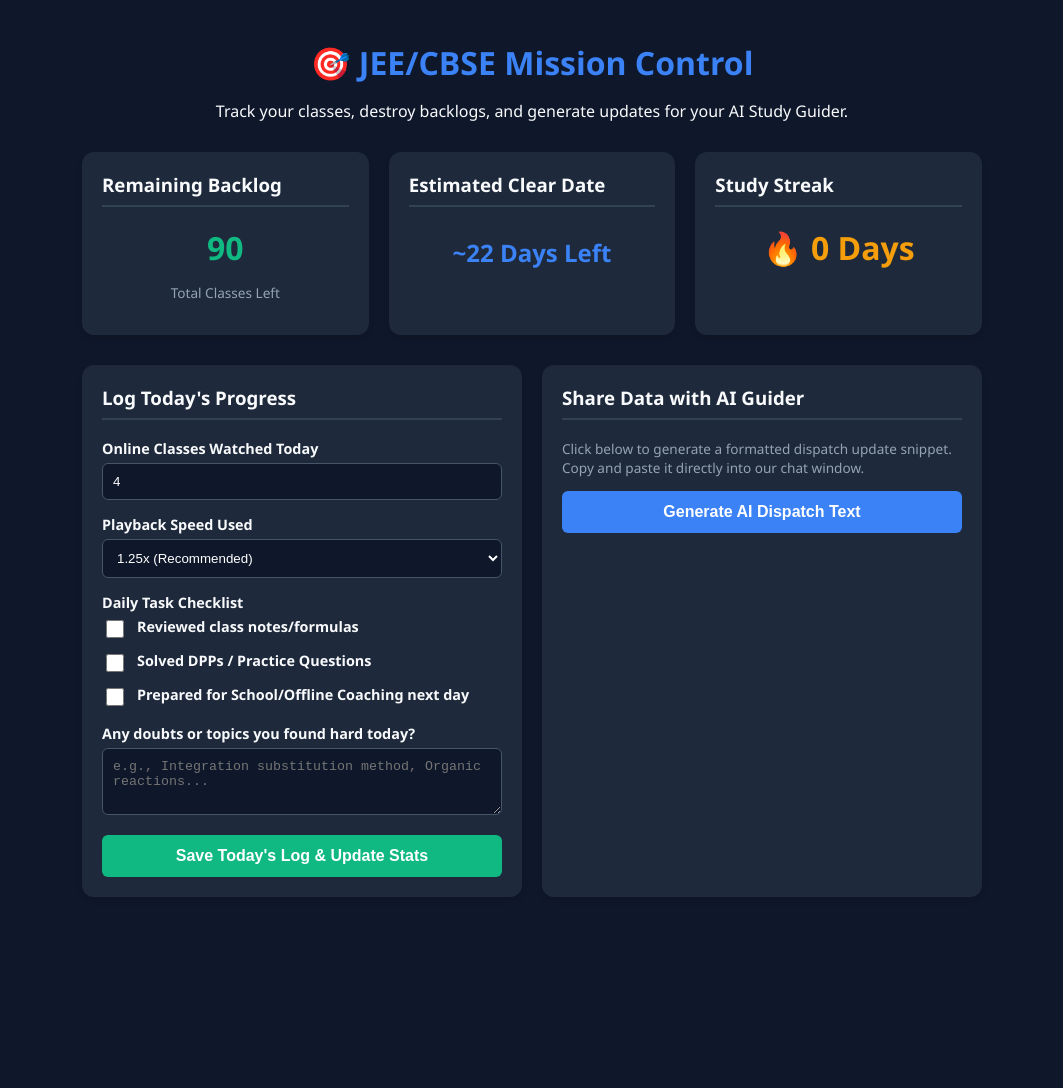
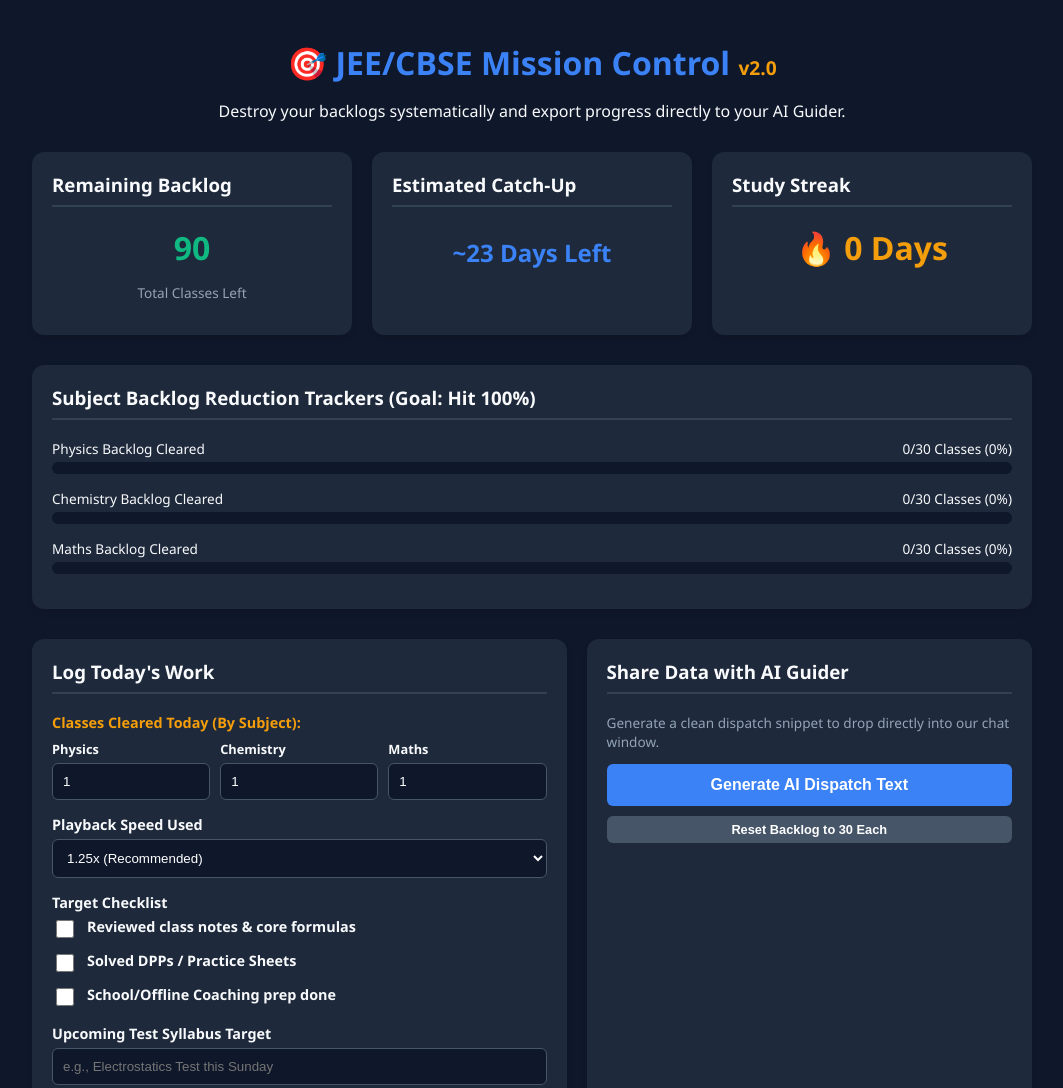
Before and after one commit to YUVRAJ0919/Progress, a plain HTML site: page index.html in a window 1280 px wide. Shown: the top 1088 px of the page, without its empty margins (108-1171 px from the left). Before the commit the page ends 947 px from the top, so only its background shows below. Drawn offline with Linux system fonts and the light colour scheme.

Commit message:
Update index.html

```diff
--- a/index.html
+++ b/index.html
@@ -3,7 +3,7 @@
 <head>
     <meta charset="UTF-8">
     <meta name="viewport" content="width=device-width, initial-scale=1.0">
-    <title>JEE/CBSE Backlog & Progress Tracker</title>
+    <title>JEE/CBSE Mission Control v2</title>
     <style>
         :root {
             --bg-color: #0f172a;
@@ -12,6 +12,7 @@
             --accent-color: #3b82f6;
             --success-color: #10b981;
             --danger-color: #ef4444;
+            --warning-color: #f59e0b;
         }
 
         body {
@@ -23,7 +24,7 @@
         }
 
         .container {
-            max-width: 900px;
+            max-width: 1000px;
             margin: 0 auto;
         }
 
@@ -36,7 +37,7 @@
 
         .grid {
             display: grid;
-            grid-template-columns: repeat(auto-fit, minmax(250px, 1fr));
+            grid-template-columns: repeat(auto-fit, minmax(220px, 1fr));
             gap: 20px;
             margin-bottom: 30px;
         }
@@ -62,6 +63,13 @@
             margin-bottom: 15px;
         }
 
+        .sub-input-grid {
+            display: grid;
+            grid-template-columns: repeat(3, 1fr);
+            gap: 10px;
+            margin-bottom: 15px;
+        }
+
         label {
             display: block;
             margin-bottom: 5px;
@@ -69,7 +77,7 @@
             font-size: 0.9rem;
         }
 
-        input[type="number"], select, textarea {
+        input[type="number"], input[type="text"], select, textarea {
             width: 100%;
             padding: 10px;
             background: #0f172a;
@@ -109,6 +117,32 @@
         .btn-success { background-color: var(--success-color); }
         .btn-success:hover { background-color: #059669; }
 
+        .btn-secondary { background-color: #475569; margin-top: 10px;}
+        .btn-secondary:hover { background-color: #334155; }
+
+        /* PROGRESS BAR STYLES */
+        .progress-container {
+            margin-bottom: 15px;
+        }
+        .progress-label {
+            display: flex;
+            justify-content: space-between;
+            font-size: 0.85rem;
+            margin-bottom: 4px;
+        }
+        .progress-bar-bg {
+            background-color: #0f172a;
+            border-radius: 8px;
+            height: 12px;
+            width: 100%;
+            overflow: hidden;
+        }
+        .progress-bar-fill {
+            height: 100%;
+            width: 0%;
+            transition: width 0.5s ease-in-out;
+        }
+
         .output-box {
             background: #020617;
             border: 1px dashed var(--accent-color);
@@ -125,11 +159,10 @@
 
 <div class="container">
     <header>
-        <h1>🎯 JEE/CBSE Mission Control</h1>
-        <p>Track your classes, destroy backlogs, and generate updates for your AI Study Guider.</p>
+        <h1>🎯 JEE/CBSE Mission Control <span style="font-size: 1.2rem; color: var(--warning-color);">v2.0</span></h1>
+        <p>Destroy your backlogs systematically and export progress directly to your AI Guider.</p>
     </header>
 
-    <!-- LIVE METRICS BOARD -->
     <div class="grid">
         <div class="card">
             <h3>Remaining Backlog</h3>
@@ -137,23 +170,49 @@
             <p style="text-align: center; font-size: 0.85rem; color: #94a3b8;">Total Classes Left</p>
         </div>
         <div class="card">
-            <h3>Estimated Clear Date</h3>
+            <h3>Estimated Catch-Up</h3>
             <div class="stat-num" id="clearDateDisp" style="color: var(--accent-color); font-size: 1.5rem; padding-top: 10px;">Calculating...</div>
         </div>
         <div class="card">
             <h3>Study Streak</h3>
-            <div class="stat-num" id="streakDisp" style="color: #f59e0b;">🔥 0 Days</div>
+            <div class="stat-num" id="streakDisp" style="color: var(--warning-color);">🔥 0 Days</div>
         </div>
     </div>
 
-    <div class="grid" style="grid-template-columns: 1fr 1fr;">
-        <!-- INPUT FORM -->
+    <div class="card" style="margin-bottom: 30px;">
+        <h3>Subject Backlog Reduction Trackers (Goal: Hit 100%)</h3>
+        <div class="progress-container">
+            <div class="progress-label"><span>Physics Backlog Cleared</span><span id="pText">0/30 (0%)</span></div>
+            <div class="progress-bar-bg"><div id="pBar" class="progress-bar-fill" style="background-color: var(--accent-color);"></div></div>
+        </div>
+        <div class="progress-container">
+            <div class="progress-label"><span>Chemistry Backlog Cleared</span><span id="cText">0/30 (0%)</span></div>
+            <div class="progress-bar-bg"><div id="cBar" class="progress-bar-fill" style="background-color: var(--success-color);"></div></div>
+        </div>
+        <div class="progress-container">
+            <div class="progress-label"><span>Maths Backlog Cleared</span><span id="mText">0/30 (0%)</span></div>
+            <div class="progress-bar-bg"><div id="mBar" class="progress-bar-fill" style="background-color: var(--warning-color);"></div></div>
+        </div>
+    </div>
+
+    <div style="display: grid; grid-template-columns: 1.2fr 1fr; gap: 20px;">
         <div class="card">
-            <h3>Log Today's Progress</h3>
+            <h3>Log Today's Work</h3>
 
-            <div class="form-group">
-                <label>Online Classes Watched Today</label>
-                <input type="number" id="classesWatched" value="4" min="0">
+            <label style="color: var(--warning-color); margin-bottom: 8px;">Classes Cleared Today (By Subject):</label>
+            <div class="sub-input-grid">
+                <div>
+                    <label style="font-size: 0.8rem;">Physics</label>
+                    <input type="number" id="pWatched" value="1" min="0">
+                </div>
+                <div>
+                    <label style="font-size: 0.8rem;">Chemistry</label>
+                    <input type="number" id="cWatched" value="1" min="0">
+                </div>
+                <div>
+                    <label style="font-size: 0.8rem;">Maths</label>
+                    <input type="number" id="mWatched" value="1" min="0">
+                </div>
             </div>
 
             <div class="form-group">
@@ -167,81 +226,105 @@
             </div>
 
             <div class="form-group">
-                <label>Daily Task Checklist</label>
+                <label>Target Checklist</label>
                 <div class="checkbox-group">
-                    <input type="checkbox" id="chkNotes"> <label for="chkNotes">Reviewed class notes/formulas</label>
+                    <input type="checkbox" id="chkNotes"> <label for="chkNotes">Reviewed class notes & core formulas</label>
                 </div>
                 <div class="checkbox-group">
-                    <input type="checkbox" id="chkDpp"> <label for="chkDpp">Solved DPPs / Practice Questions</label>
+                    <input type="checkbox" id="chkDpp"> <label for="chkDpp">Solved DPPs / Practice Sheets</label>
                 </div>
                 <div class="checkbox-group">
-                    <input type="checkbox" id="chkSchool"> <label for="chkSchool">Prepared for School/Offline Coaching next day</label>
+                    <input type="checkbox" id="chkSchool"> <label for="chkSchool">School/Offline Coaching prep done</label>
                 </div>
             </div>
 
             <div class="form-group">
-                <label>Any doubts or topics you found hard today?</label>
-                <textarea id="doubts" rows="3" placeholder="e.g., Integration substitution method, Organic reactions..."></textarea>
+                <label>Upcoming Test Syllabus Target</label>
+                <input type="text" id="testTarget" placeholder="e.g., Electrostatics Test this Sunday">
             </div>
 
-            <button onclick="logProgress()" class="btn-success">Save Today's Log & Update Stats</button>
+            <div class="form-group">
+                <label>Critical Doubts or Hard Topics</label>
+                <textarea id="doubts" rows="2" placeholder="Any concepts you couldn't solve..."></textarea>
+            </div>
+
+            <button onclick="logProgress()" class="btn-success">Save Progress & Update Dashboards</button>
         </div>
 
-        <!-- AI BACKEND INTERFACE -->
         <div class="card">
             <h3>Share Data with AI Guider</h3>
-            <p style="font-size: 0.85rem; color: #94a3b8;">Click below to generate a formatted dispatch update snippet. Copy and paste it directly into our chat window.</p>
+            <p style="font-size: 0.85rem; color: #94a3b8;">Generate a clean dispatch snippet to drop directly into our chat window.</p>
             <button onclick="generateAiReport()">Generate AI Dispatch Text</button>
 
             <div id="outputContainer" style="display: none;">
-                <h4 style="margin-bottom: 5px; color: var(--accent-color);">📋 Copy this text:</h4>
+                <div style="display: flex; justify-content: space-between; align-items: center; margin-top: 15px;">
+                    <h4 style="margin: 0; color: var(--accent-color);">📋 Ready to Copy:</h4>
+                    <button onclick="copyToClipboard()" style="width: auto; padding: 5px 10px; font-size: 0.8rem;" id="copyBtn">Copy Text</button>
+                </div>
                 <div class="output-box" id="aiOutput"></div>
             </div>
+
+            <button onclick="resetData()" class="btn-secondary" style="font-size: 0.8rem; padding: 6px;">Reset Backlog to 30 Each</button>
         </div>
     </div>
 </div>
 
 <script>
-    // Initialize or load existing variables from LocalStorage so data persists on your Mac
-    let backlogData = JSON.parse(localStorage.getItem('jee_backlog_tracker')) || {
-        physics: 30,
-        chemistry: 30,
-        maths: 30,
+    // System Core Memory
+    let backlogData = JSON.parse(localStorage.getItem('jee_backlog_tracker_v2')) || {
+        physicsLeft: 30,
+        chemistryLeft: 30,
+        mathsLeft: 30,
         streak: 0,
         lastLoggedDate: null
     };
 
     function updateDashboard() {
-        const total = backlogData.physics + backlogData.chemistry + backlogData.maths;
-        document.getElementById('totalBacklogDisp').innerText = total;
+        const pLeft = backlogData.physicsLeft;
+        const cLeft = backlogData.chemistryLeft;
+        const mLeft = backlogData.mathsLeft;
+
+        const totalLeft = pLeft + cLeft + mLeft;
+        document.getElementById('totalBacklogDisp').innerText = totalLeft;
         document.getElementById('streakDisp').innerText = `🔥 ${backlogData.streak} Days`;
 
-        // Calculate estimated days left assuming 4 classes/day average on weekdays, more on weekends
-        const daysLeft = Math.ceil(total / 4.2);
-        if(total <= 0) {
-            document.getElementById('clearDateDisp').innerText = "🎉 Backlog Cleared!";
+        // Update Progress Bars based on initial baseline of 30 classes per subject
+        const pDone = 30 - pLeft;
+        const pPct = Math.round((pDone / 30) * 100);
+        document.getElementById('pBar').style.width = `${pPct}%`;
+        document.getElementById('pText').innerText = `${pDone}/30 Classes (${pPct}%)`;
+
+        const cDone = 30 - cLeft;
+        const cPct = Math.round((cDone / 30) * 100);
+        document.getElementById('cBar').style.width = `${cPct}%`;
+        document.getElementById('cText').innerText = `${cDone}/30 Classes (${cPct}%)`;
+
+        const mDone = 30 - mLeft;
+        const mPct = Math.round((mDone / 30) * 100);
+        document.getElementById('mBar').style.width = `${mPct}%`;
+        document.getElementById('mText').innerText = `${mDone}/30 Classes (${mPct}%)`;
+
+        // Estimate Days Left Assuming average 4 classes a day pacing
+        if(totalLeft <= 0) {
+            document.getElementById('clearDateDisp').innerText = "🎉 All Cleared!";
         } else {
-            document.getElementById('clearDateDisp').innerText = `~${daysLeft} Days Left`;
+            const daysEst = Math.ceil(totalLeft / 4);
+            document.getElementById('clearDateDisp').innerText = `~${daysEst} Days Left`;
         }
 
-        localStorage.setItem('jee_backlog_tracker', JSON.stringify(backlogData));
+        localStorage.setItem('jee_backlog_tracker_v2', JSON.stringify(backlogData));
     }
 
     function logProgress() {
-        const watched = parseInt(document.getElementById('classesWatched').value) || 0;
+        const pWatched = Math.max(0, parseInt(document.getElementById('pWatched').value) || 0);
+        const cWatched = Math.max(0, parseInt(document.getElementById('cWatched').value) || 0);
+        const mWatched = Math.max(0, parseInt(document.getElementById('mWatched').value) || 0);
 
-        // Subtract from total backlog evenly (or prioritize dynamically)
-        for(let i=0; i<watched; i++) {
-            if(backlogData.physics > backlogData.chemistry && backlogData.physics > backlogData.maths) {
-                backlogData.physics = Math.max(0, backlogData.physics - 1);
-            } else if(backlogData.chemistry > backlogData.maths) {
-                backlogData.chemistry = Math.max(0, backlogData.chemistry - 1);
-            } else {
-                backlogData.maths = Math.max(0, backlogData.maths - 1);
-            }
-        }
+        backlogData.physicsLeft = Math.max(0, backlogData.physicsLeft - pWatched);
+        backlogData.chemistryLeft = Math.max(0, backlogData.chemistryLeft - cWatched);
+        backlogData.mathsLeft = Math.max(0, backlogData.mathsLeft - mWatched);
 
-        // Streak logic
+        // Streak Engine
         const todayStr = new Date().toDateString();
         if (backlogData.lastLoggedDate !== todayStr) {
             backlogData.streak += 1;
@@ -249,47 +332,75 @@
         }
 
         updateDashboard();
-        alert("Progress logged successfully! Don't forget to generate your report to send to me.");
+
+        // Reset dynamic daily inputs back to default placeholder values
+        document.getElementById('pWatched').value = 0;
+        document.getElementById('cWatched').value = 0;
+        document.getElementById('mWatched').value = 0;
+
+        alert("Progress tracked and analytics saved!");
     }
 
     function generateAiReport() {
-        const watched = document.getElementById('classesWatched').value;
         const speed = document.getElementById('playbackSpeed').value;
         const notes = document.getElementById('chkNotes').checked ? "✅ Done" : "❌ Skipped";
         const dpp = document.getElementById('chkDpp').checked ? "✅ Done" : "❌ Skipped";
         const school = document.getElementById('chkSchool').checked ? "✅ Done" : "❌ Skipped";
-        const doubts = document.getElementById('doubts').value || "None! Kept up with everything.";
+        const testTarget = document.getElementById('testTarget').value || "None set";
+        const doubts = document.getElementById('doubts').value || "No major blockers today!";
 
-        const totalLeft = backlogData.physics + backlogData.chemistry + backlogData.maths;
-        const hoursSaved = (watched * 2) - ((watched * 2) / speed);
+        const totalLeft = backlogData.physicsLeft + backlogData.chemistryLeft + backlogData.mathsLeft;
 
-        const reportText = `PROGRESS REPORT DISPATCH
+        const reportText = `PROGRESS REPORT DISPATCH (v2)
 ------------------------------------
-• Backlog Classes Completed Today: ${watched} classes
-• Video Watch Speed Modifier: ${speed}x
-• Est. Self-Study Hours Saved: ${hoursSaved.toFixed(1)} hours
+• Current Streak: ${backlogData.streak} Days
+• Watch Speed Config: ${speed}x
 
-DAILY STRATEGY CHECKLIST:
-- Class Notes Reviewed: ${notes}
-- Questions/DPPs Practiced: ${dpp}
-- School Next-Day Readiness: ${school}
+DAILY OBJECTIVE CHECKLIST:
+- Formulas & Class Notes Checked: ${notes}
+- Questions / DPP Assignments Done: ${dpp}
+- Next-Day Prep Readiness: ${school}
 
-CURRENT REMAINING BACKLOG STATUS:
-- Physics: ${backlogData.physics} remaining
-- Chemistry: ${backlogData.chemistry} remaining
-- Maths: ${backlogData.maths} remaining
-- Total Backlog Classes Remaining: ${totalLeft}
+CRITICAL SYLLABUS TARGET:
+"${testTarget}"
 
-BLOCKING ISSUES / UNRESOLVED DOUBTS:
+CURRENT BACKLOG LEVEL MATRIX:
+- Physics: ${backlogData.physicsLeft}/30 Classes Left
+- Chemistry: ${backlogData.chemistryLeft}/30 Classes Left
+- Maths: ${backlogData.mathsLeft}/30 Classes Left
+- Total Remaining Classes: ${totalLeft}
+
+BLOCKER DOUBTS / DIFFICULT CONCEPT NOTES:
 "${doubts}"
 
-👉 Study Guider: Please evaluate my remaining time, check my pace, and give me adjustments for tomorrow!`;
+👉 Study Guider: Please assess my progress matrix and deliver custom strategy adjustments!`;
 
         document.getElementById('aiOutput').innerText = reportText;
         document.getElementById('outputContainer').style.display = 'block';
+        document.getElementById('copyBtn').innerText = "Copy Text";
     }
 
-    // Run layout render on startup
+    function copyToClipboard() {
+        const text = document.getElementById('aiOutput').innerText;
+        navigator.clipboard.writeText(text).then(() => {
+            document.getElementById('copyBtn').innerText = "✓ Copied!";
+        });
+    }
+
+    function resetData() {
+        if(confirm("Are you sure you want to reset your backlog numbers back to 30 classes each?")) {
+            backlogData = {
+                physicsLeft: 30,
+                chemistryLeft: 30,
+                mathsLeft: 30,
+                streak: 0,
+                lastLoggedDate: null
+            };
+            updateDashboard();
+        }
+    }
+
+    // Initialize layout
     updateDashboard();
 </script>
 </body>
```
